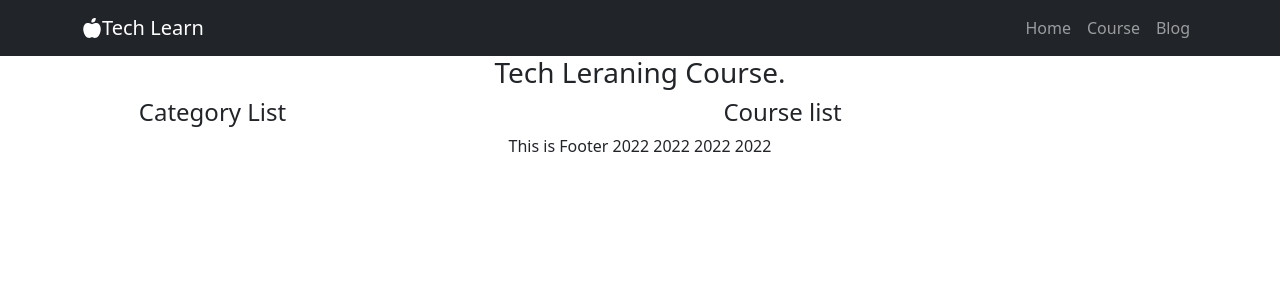
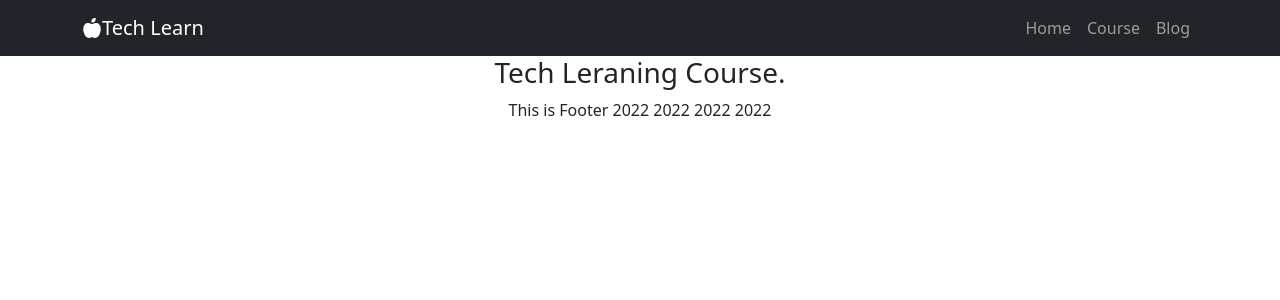
Before and after one commit to MahfuzJihad/tech-learn-slient-repo, a React (Create React App) app: page /course in a window 1280 px wide. Shown: the top 300 px of the page. Built offline with nearby package versions, Linux system fonts and the light colour scheme.

Commit message:
added course

```diff
--- a/src/Pages/Course/Course.js
+++ b/src/Pages/Course/Course.js
@@ -1,19 +1,19 @@
 import React from 'react';
-import { Col, Container, Row } from 'react-bootstrap';
+import { Container } from 'react-bootstrap';
 
 const Course = () => {
     return (
         <div>
             <h3>Tech Leraning Course.</h3>
             <Container>
-                <Row>
+                {/* <Row>
                     <Col lg="3">
                         <h4>Category List</h4>
                     </Col>
                     <Col lg="9">
                         <h4>Course list</h4>
                     </Col>
-                </Row>
+                </Row> */}
             </Container>
         </div>
     );
```
